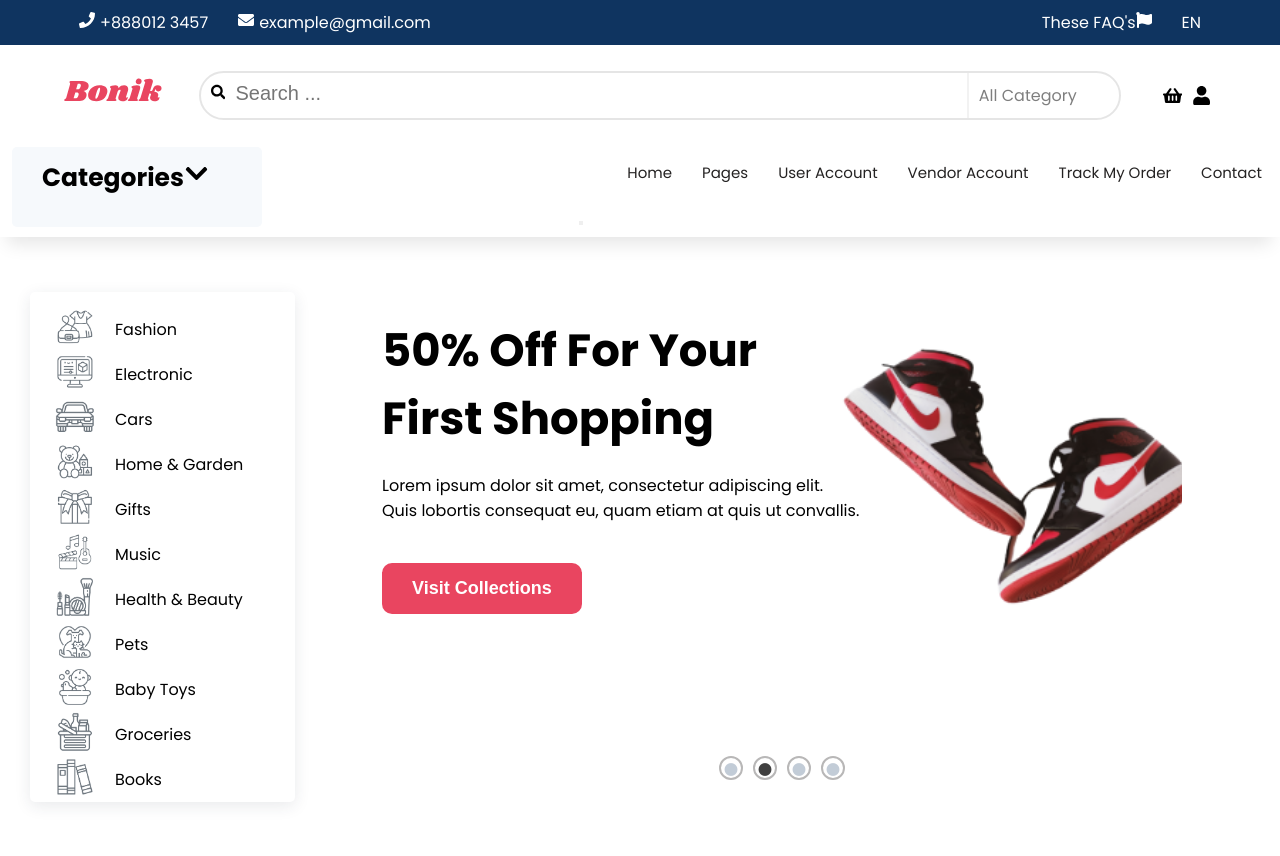
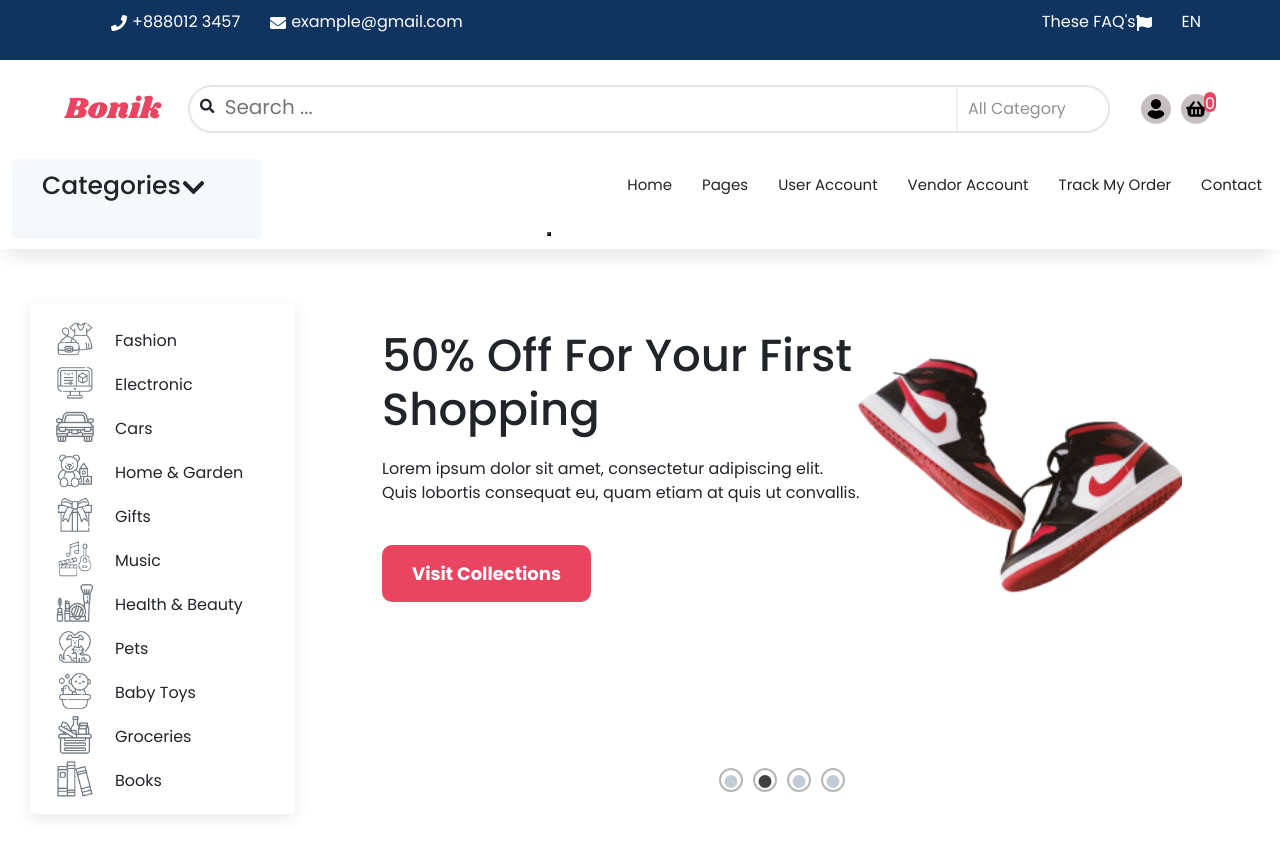
Before and after one commit to Fateme-Hashemi/ecommerceSite, a React (Create React App) app: page / in a window 1280 px wide. Shown: the top 856 px of the page. Built offline with nearby package versions, Linux system fonts and the light colour scheme.

Commit message:
basket icon completed

```diff
--- a/package.json
+++ b/package.json
@@ -7,12 +7,14 @@
     "@testing-library/react": "^13.4.0",
     "@testing-library/user-event": "^13.5.0",
     "axios": "^1.4.0",
+    "bootstrap": "^5.3.1",
     "react": "^18.2.0",
     "react-dom": "^18.2.0",
     "react-icons": "^4.10.1",
     "react-router-dom": "^5.3.4",
     "react-scripts": "5.0.1",
     "react-slick": "^0.29.0",
+    "reactstrap": "^9.2.0",
     "slick-carousel": "^1.8.1",
     "web-vitals": "^2.1.4"
   },
--- a/public/index.html
+++ b/public/index.html
@@ -10,6 +10,8 @@
       content="Web site created using create-react-app"
     />
     <link rel="apple-touch-icon" href="%PUBLIC_URL%/logo192.png" />
+    <link rel="stylesheet" href="https://cdn.jsdelivr.net/npm/bootstrap@5.1.3/dist/css/bootstrap.min.css" integrity="sha384-1BmE4kWBq78iYhFldvKuhfTAU6auU8tT94WrHftjDbrCEXSU1oBoqyl2QvZ6jIW3" crossorigin="anonymous">
+
     <!--
       manifest.json provides metadata used when your web app is installed on a
       user's mobile device or desktop. See https://developers.google.com/web/fundamentals/web-app-manifest/
@@ -39,5 +41,7 @@
       To begin the development, run `npm start` or `yarn start`.
       To create a production bundle, use `npm run build` or `yarn build`.
     -->
+    <script src="https://cdn.jsdelivr.net/npm/bootstrap@5.1.3/dist/js/bootstrap.bundle.min.js" integrity="sha384-ka7Sk0Gln4gmtz2MlQnikT1wXgYsOg+OMhuP+IlRH9sENBO0LRn5q+8nbTov4+1p" crossorigin="anonymous"></script>
+
   </body>
 </html>
--- a/src/components/header/Head.js
+++ b/src/components/header/Head.js
@@ -1,6 +1,5 @@
 import React from 'react';
 import styles from "./Head.module.css";
-
 import {FaPhone} from "react-icons/fa";
 import {FaEnvelope} from "react-icons/fa";
 import {FaFlag} from "react-icons/fa";
--- a/src/components/header/Header.js
+++ b/src/components/header/Header.js
@@ -4,7 +4,7 @@ import Head from "./Head";
 import Search from "./Search";
 import styles from "./Header.module.css";
 
-const Header = () => {
+const Header = ({cartItem}) => {
   // const [hideheader, setHideheader] = useState(false);
 
   // useEffect(() => {
@@ -23,7 +23,7 @@ const Header = () => {
     <>
       <div className={styles.container}>
         <Head />
-        <Search />
+        <Search CartItem={cartItem} />
         <Navbar />
 
 
--- a/src/components/header/Navbar.module.css
+++ b/src/components/header/Navbar.module.css
@@ -60,6 +60,9 @@ header ul li a:hover {
 }
 
 .close {
+    display: none !important;
+}
+.open {
     display: none;
 }
 
--- a/src/components/header/Search.js
+++ b/src/components/header/Search.js
@@ -1,10 +1,12 @@
 import React, { useEffect } from 'react';
 import logo from "../assets/logo (1).svg";
 import styles from "./Search.module.css";
-import { FaUser } from 'react-icons/fa';
+import { FaUser,  FaSearch,  FaShoppingBasket  } from 'react-icons/fa';
 import { Link } from 'react-router-dom';
-import { FaShoppingBasket } from "react-icons/fa"
-import { FaSearch } from 'react-icons/fa';
+
+
+
+
 
 const Search = ({ CartItem }) => {
   // useEffect(() => {
@@ -37,14 +39,23 @@ const Search = ({ CartItem }) => {
                     </div>
 
                     <div className={styles.icon}>
-                        <FaShoppingBasket className={styles.navicon} />
+                    <FaUser className={styles.navicon} />
                         <div className={styles.cart}>
                             <Link to='/cart'>
-                                <FaUser className={styles.navicon} />
-                                {/* <span>{CartItem.length === 0 ? "" : CartItem.length}</span> */}
+                                <FaShoppingBasket className={`${styles.navicon} ${styles.basketicon}`}  />
+                                {CartItem ? <span className={styles.badge}>{CartItem.length}</span> : <span className={styles.badge}>0</span>}
+
                             </Link>
                         </div>
                     </div>
+
+
+
+
+
+
+
+
                 </div>
             </section>
         </>
--- a/src/components/header/Search.module.css
+++ b/src/components/header/Search.module.css
@@ -76,10 +76,15 @@ margin-top: 25px;
 
 .navicon {
   color:black;
-  font-size: 1.2rem;
+  font-size: 1.1rem;
   margin: 0 5px;
   display: flex;
   align-items: center;
+  background-color: rgb(199, 191, 191);
+  width: 30px;
+  height: 30px;
+  border-radius: 50%;
+  padding: 5px;
 
 }
 
@@ -133,3 +138,20 @@ margin-top: 25px;
   margin-left: 10px;
   font-size: 18px;
 }
+
+
+.basketicon {
+  position: relative;
+}
+
+.badge {
+  position: absolute;
+  background: #e94560;
+  width: 12px;
+  height: 20px;
+  text-align: center;
+  border-radius: 10px;
+  right: 0;
+ bottom: 12px ;
+ color: #fff;
+}
```
Also changed, not shown: src/index.js (+13 -0 lines), 1 other file (tests, documents, lock files or other folders).
